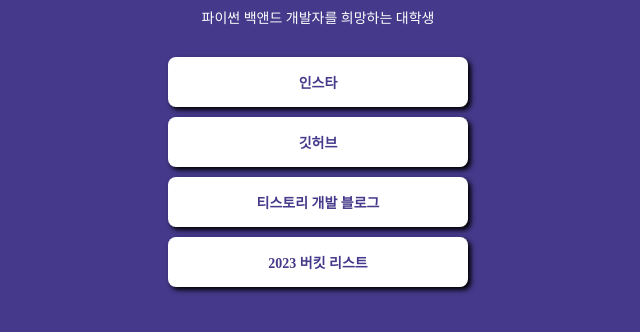
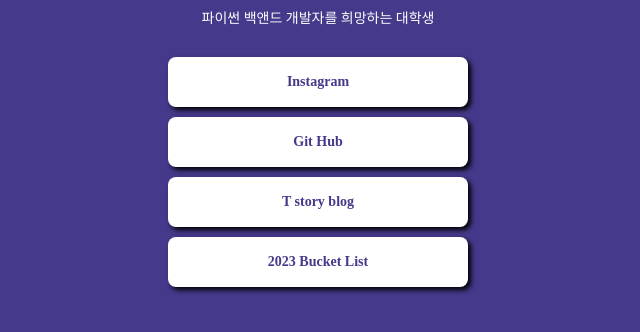
Before and after one commit to Nine1ll/profilepage, a plain HTML site: page index.html in a window 1280 px wide. Shown: the part 196-528 px from the top of the page, without its empty margins (322-962 px from the left). Drawn offline with Linux system fonts and the light colour scheme; a web font is replaced by a local one.

Commit message:
Add files via upload

```diff
--- a/index.html
+++ b/index.html
@@ -15,10 +15,10 @@
             <div class="profile"></div>
             <h1 class="main">백앤드 개발자 Nine1ll</h1>
             <div class="sub">파이썬 백앤드 개발자를 희망하는 대학생</div>
-            <a target="_blank" href="https://www.instagram.com/dev_nine1ll/">인스타</a>
-            <a target="_blank" href="https://github.com/Nine1ll">깃허브</a>
-            <a target="_blank" href="https://writedown-remain.tistory.com/">티스토리 개발 블로그</a>
-            <a target="_blank" href="https://nine1ll.github.io/bucketList/">2023 버킷 리스트</a>
+            <a target="_blank" href="https://www.instagram.com/dev_nine1ll/">Instagram</a>
+            <a target="_blank" href="https://github.com/Nine1ll">Git Hub</a>
+            <a target="_blank" href="https://writedown-remain.tistory.com/">T story blog</a>
+            <a target="_blank" href="#">2023 Bucket List</a>
         </div>
     </body>
 </html>
```
Also changed, not shown: styles.css (line endings or trailing spaces).
